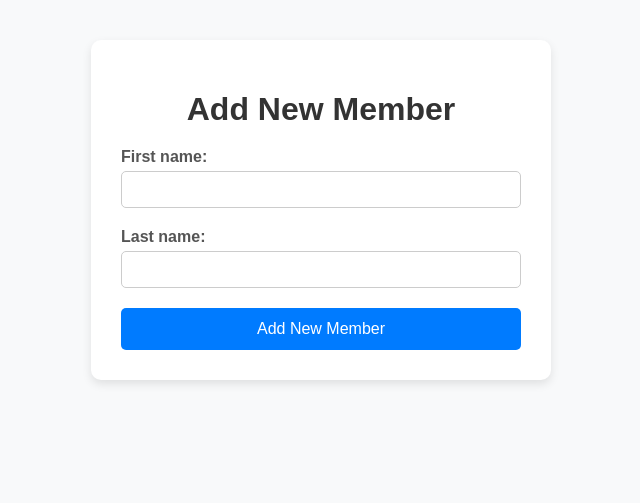
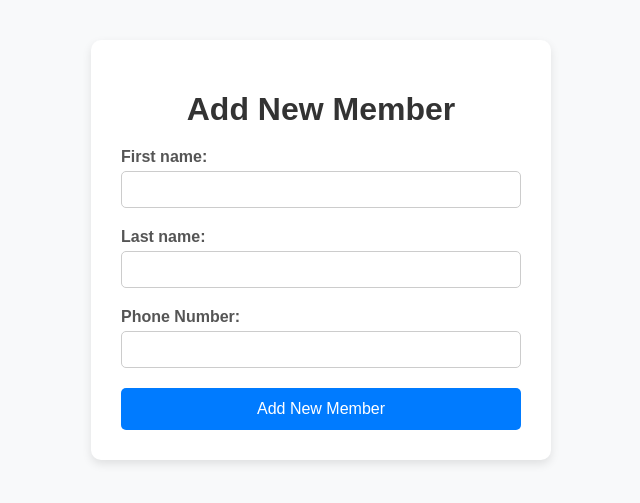
Before and after one commit to adithyaaneesh/django-sample, a Django app: page /add/ in a window 1280 px wide. Shown: the top 503 px of the page, without its empty margins (319-959 px from the left). Run offline with Django 5.2, Linux system fonts and the light colour scheme.

Commit message:
add new stysles and minor changes

```diff
--- a/app/models.py
+++ b/app/models.py
@@ -5,6 +5,6 @@ class App(models.Model):
     firstname = models.CharField(max_length=255)
     lastname = models.CharField(max_length=255)
     phone = models.IntegerField(null=True)
-    date = models.DateField(null=True)
+    date = models.DateField(auto_now_add=True)
     def __str__(self):
         return f"{self.firstname} {self.lastname}"
--- a/app/templates/add.html
+++ b/app/templates/add.html
@@ -74,6 +74,9 @@ Add Members
     <label for="lname">Last name:</label>
     <input type="text" id="lname" name="lname" required>
 
+    <label for="phone">Phone Number:</label>
+    <input type="text" id="phone" name="phone" required>
+
     <button type="submit">Add New Member</button>
 </form>
 {% endblock %}
--- a/app/templates/index.html
+++ b/app/templates/index.html
@@ -18,7 +18,7 @@ My all members - List of all members
     }
 
     a:hover {
-        text-decoration: underline;
+        text-decoration: none;
     }
 
     h1 {
--- a/app/templates/main.html
+++ b/app/templates/main.html
@@ -4,7 +4,7 @@
 <head>
     <meta charset="UTF-8">
     <meta name="viewport" content="width=device-width, initial-scale=1.0">
-    <title>Document</title>
+    <title>Member List</title>
     <style>
         body {
             background-image: url("{% static 'images/kawaii.jpg' %}");
@@ -68,7 +68,7 @@
 </head>
 <body>
     <h3>Members</h3>
-    <p>Check out all our <a href="/home">members</a></p>
-    <a href="/add">add members</a>
+    <p>Check out all our <a href="/home">Members</a></p>
+    <a href="/add">Add members</a>
 </body>
 </html>
--- a/app/templates/update.html
+++ b/app/templates/update.html
@@ -89,6 +89,9 @@ Update Member
     <label for="lname">Last name:</label>
     <input type="text" id="lname" name="lname" value="{{ person.lastname }}" >
 
+    <label for="phone">Phone Number:</label>
+    <input type="text" id="phone" name="phone" value="{{ person.phone }}" >
+
     <button type="submit">Update</button>
 </form>
 {% endblock %}
--- a/app/views.py
+++ b/app/views.py
@@ -28,17 +28,21 @@ def add(request):
 def add_record(request):
     fname = request.POST['fname']
     lname = request.POST['lname']
-    new_member = App(firstname=fname, lastname=lname)
+    phone = request.POST['phone']
+    new_member = App(firstname=fname, lastname=lname, phone=phone)
     new_member.save()
     return redirect('home')
+
 
 def update(request,id):
     person = App.objects.get(id=id)
     if request.method == "POST":
         fname = request.POST['fname']
         lname = request.POST['lname']
+        phonenum = request.POST['phone']
         person.firstname = fname
         person.lastname = lname
+        person.phone = phonenum
         person.save()
         return redirect('home')
     return render(request,'update.html', {'person' : person})
```
Also changed, not shown: db.sqlite3.
